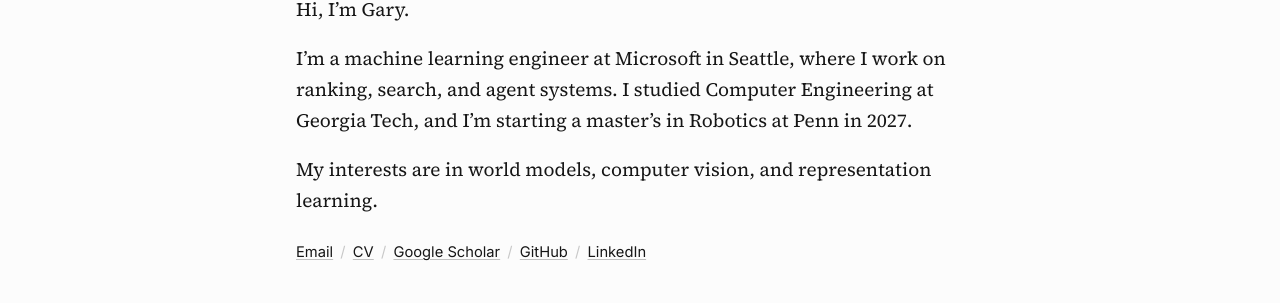
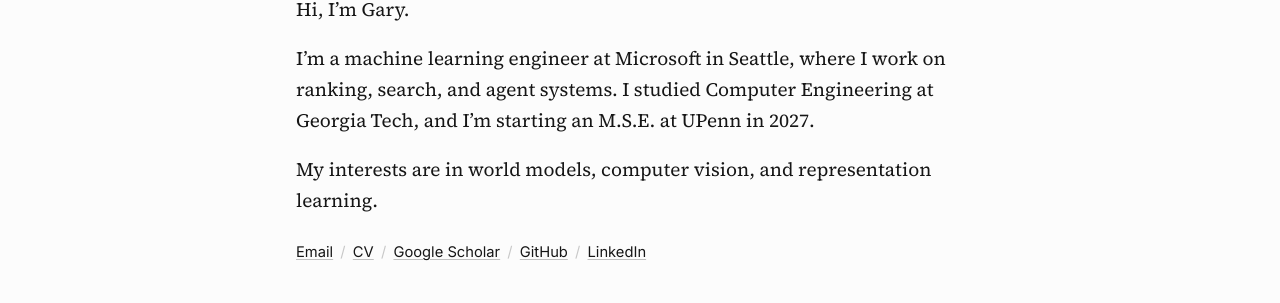
Before and after one commit to yfeng0206/yfeng0206.github.io, a Jekyll site: the page built from index.md, in a window 1280 px wide. Shown: the part 207-510 px from the top of the page. Built offline with Jekyll 4.4.1, drawn with Linux system fonts in a browser that asks for light colours.

Commit message:
Homepage: M.S.E. at UPenn in 2027
Co-authored-by: Copilot <223556219+Copilot@users.noreply.github.com>
Copilot-Session: 842d0d62-03a9-48d3-8d1c-033bd1a377df

```diff
--- a/index.md
+++ b/index.md
@@ -10,7 +10,7 @@ description: "Gary Feng, machine learning engineer at Microsoft. Computer vision
 Hi, I'm Gary.
 
 I'm a machine learning engineer at Microsoft in Seattle, where I work on ranking, search, and
-agent systems. I studied Computer Engineering at Georgia Tech, and I'm starting a master's in
-Robotics at Penn in 2027.
+agent systems. I studied Computer Engineering at Georgia Tech, and I'm starting an M.S.E. at
+UPenn in 2027.
 
 My interests are in world models, computer vision, and representation learning.
```
